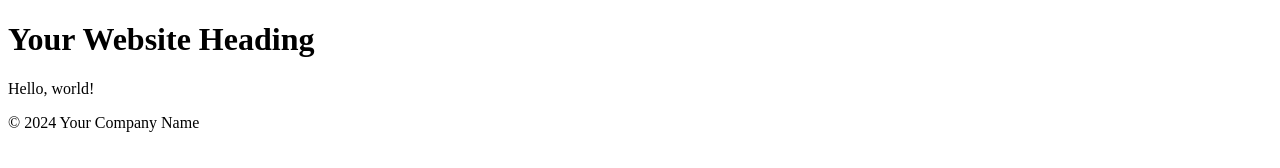
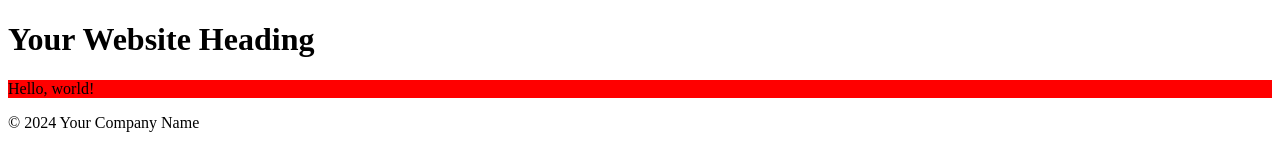
Before and after one commit to Wozniaxos/3d-and-design-portfolio, a plain HTML site: page index.html in a window 1280 px wide. Drawn offline with Linux system fonts and the light colour scheme.

Commit message:
add style

```diff
--- a/index.html
+++ b/index.html
@@ -4,6 +4,7 @@
 <head>
   <meta charset="UTF-8">
   <meta name="viewport" content="width=device-width, initial-scale=1.0">
+  <link rel="stylesheet" href="styles.css">
   <title>Your Website Title</title>
   <!-- Add any additional meta tags, stylesheets, or scripts here -->
 </head>
@@ -14,7 +15,7 @@
       <!-- Add navigation or any other header content here -->
   </header>
 
-  <main>
+  <main id="main">
       <!-- Your main content goes here -->
       <p>Hello, world!</p>
   </main>
--- /dev/null
+++ b/styles.css
@@ -0,0 +1,3 @@
+#main {
+  background-color: red;
+}
```
